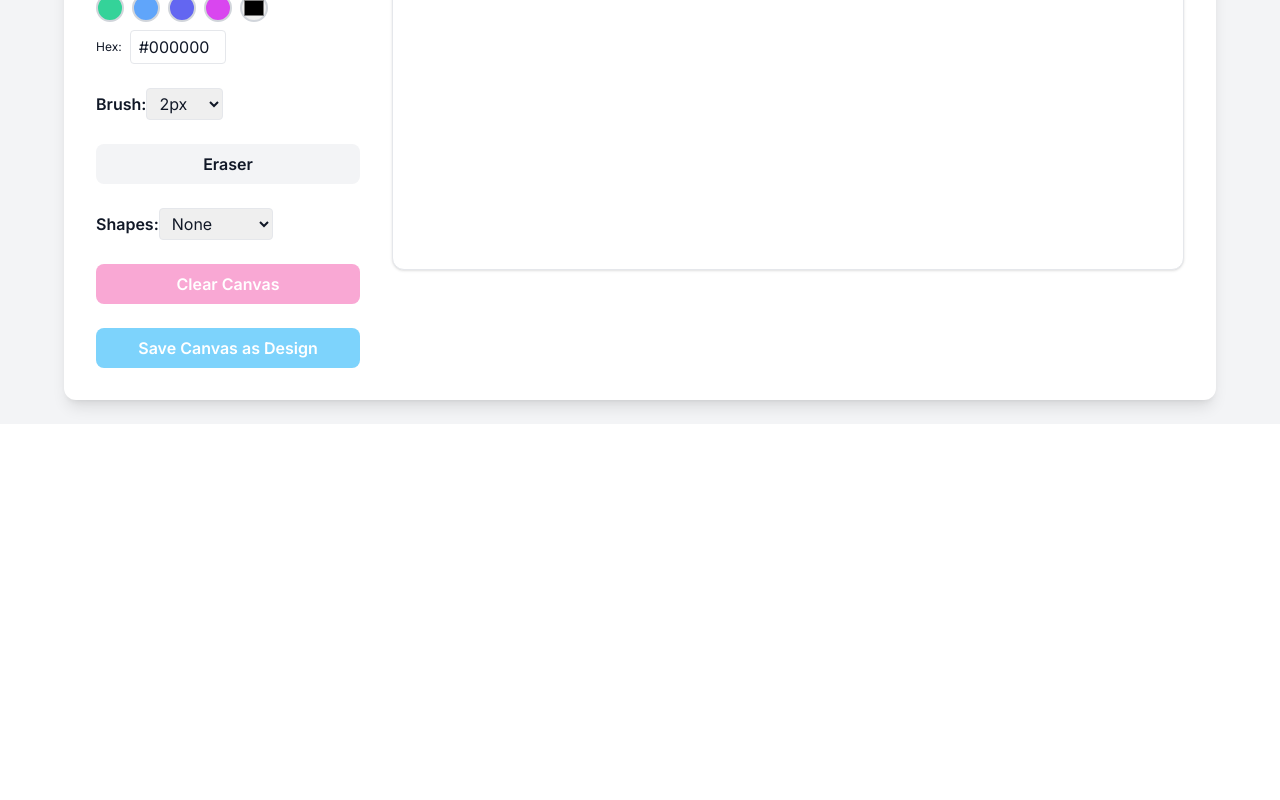
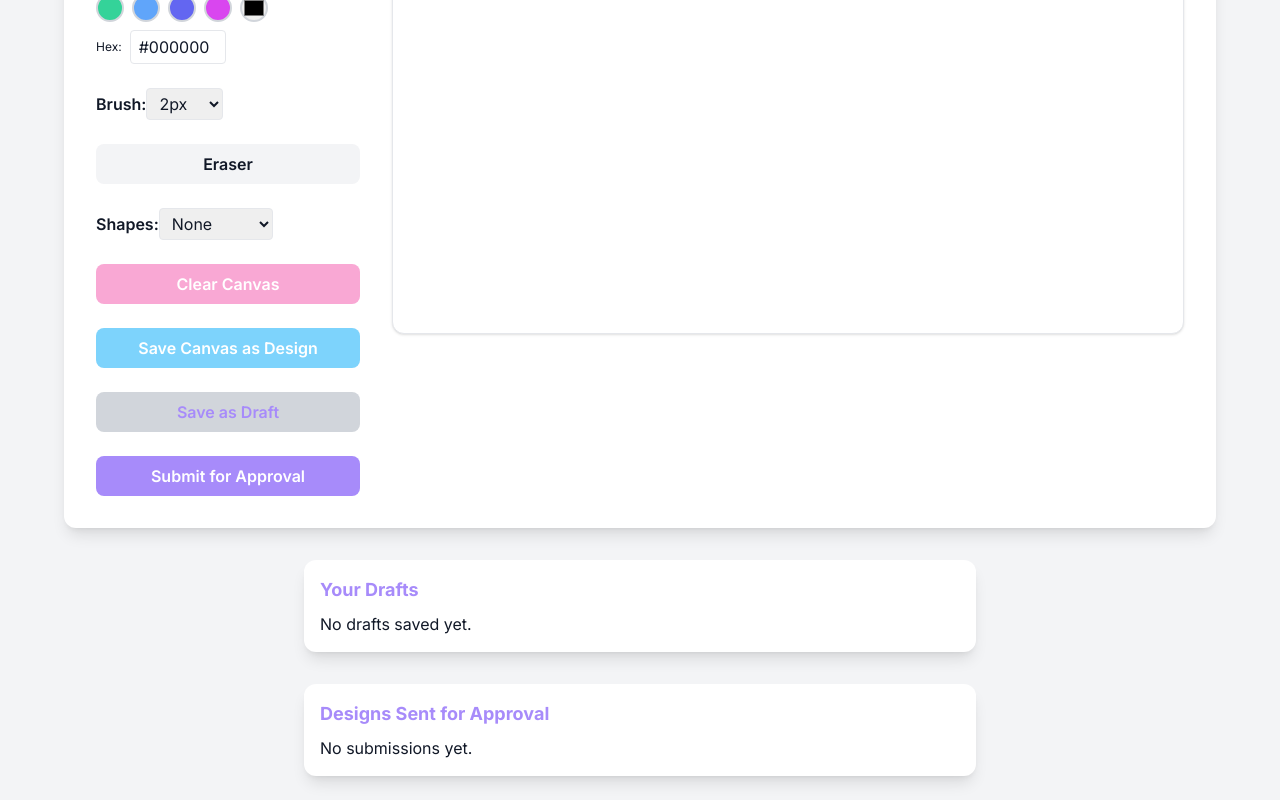
Before and after one commit to arandomjss/DropMerch, a React (Vite) app: page /design-studio in a window 1280 px wide. Shown: the part 440-1240 px from the top of the page. Before the commit the page ends 864 px from the top, so only its background shows below. Built offline with nearby package versions, Linux system fonts and the light colour scheme.

Commit message:
design sutdio drafts and sending approvals to admin

```diff
--- a/src/pages/DesignStudio.tsx
+++ b/src/pages/DesignStudio.tsx
@@ -24,6 +24,8 @@ const DesignStudio: React.FC = () => {
   const [loading, setLoading] = useState(false);
   const [message, setMessage] = useState("");
   const [uploadedImage, setUploadedImage] = useState<string | null>(null);
+  const [drafts, setDrafts] = useState<any[]>([]);
+  const [submissions, setSubmissions] = useState<any[]>([]);
 
   // Responsive canvas size
   React.useEffect(() => {
@@ -210,6 +212,81 @@ const DesignStudio: React.FC = () => {
     setLoading(false);
   };
 
+  // Save as draft
+const handleSaveDraft = async () => {
+    if (!canvasRef.current || !user) return;
+    setLoading(true);
+    setMessage("");
+    const dataUrl = canvasRef.current.toDataURL("image/png");
+    const res = await fetch(dataUrl);
+    const blob = await res.blob();
+    const filePath = `${user.id}/${Date.now()}_draft.png`;
+    const { error: uploadError } = await supabase.storage
+      .from("designs")
+      .upload(filePath, blob, { upsert: true });
+    if (uploadError) {
+      setMessage("Failed to upload draft.");
+      setLoading(false);
+      return;
+    }
+    const { data } = supabase.storage.from("designs").getPublicUrl(filePath);
+    const image_url = data.publicUrl;
+    const { error } = await supabase.from("designs").insert([
+      {
+        user_id: user.id,
+        title: title || "Untitled Draft",
+        image_url,
+        status: "draft",
+        display_on_profile: false,
+      },
+    ]);
+    if (!error) {
+      setTitle("");
+      setMessage("Draft saved!");
+      fetchDrafts(); // Refresh drafts
+    } else {
+      setMessage("Failed to save draft.");
+    }
+    setLoading(false);
+  };
+
+  // Submit for approval
+  const handleSubmitForApproval = async () => {
+    if (!canvasRef.current || !user) return;
+    setLoading(true);
+    setMessage("");
+    const dataUrl = canvasRef.current.toDataURL("image/png");
+    const res = await fetch(dataUrl);
+    const blob = await res.blob();
+    const filePath = `${user.id}/${Date.now()}_submission.png`;
+    const { error: uploadError } = await supabase.storage
+      .from("designs")
+      .upload(filePath, blob, { upsert: true });
+    if (uploadError) {
+      setMessage("Failed to upload submission.");
+      setLoading(false);
+      return;
+    }
+    const { data } = supabase.storage.from("designs").getPublicUrl(filePath);
+    const image_url = data.publicUrl;
+    const { error } = await supabase.from("design_submissions").insert([
+      {
+        user_id: user.id,
+        title: title || "Untitled Submission",
+        image_url,
+        status: "pending",
+      },
+    ]);
+    if (!error) {
+      setTitle("");
+      setMessage("Design submitted for approval!");
+      fetchSubmissions(); // Refresh submissions
+    } else {
+      setMessage("Failed to submit design.");
+    }
+    setLoading(false);
+  };
+
   // Save canvas as image and upload
   const handleSaveCanvas = async () => {
     if (!canvasRef.current || !user) return;
@@ -249,6 +326,42 @@ const DesignStudio: React.FC = () => {
     }
     setLoading(false);
   };
+
+  const fetchDrafts = async () => {
+      if (!user) return;
+      const { data } = await supabase
+        .from("designs")
+        .select("*")
+        .eq("user_id", user.id)
+        .eq("status", "draft");
+      setDrafts(data || []);
+    };
+
+    const fetchSubmissions = async () => {
+      if (!user) return;
+      const { data } = await supabase
+        .from("design_submissions")
+        .select("*")
+        .eq("user_id", user.id);
+      setSubmissions(data || []);
+    };
+
+    React.useEffect(() => {
+      fetchDrafts();
+      fetchSubmissions();
+    }, [user]);
+
+    const handleLoadDraft = (imageUrl: string) => {
+      if (!canvasRef.current) return;
+      const ctx = canvasRef.current.getContext("2d");
+      const img = new window.Image();
+      img.crossOrigin = "anonymous";
+      img.src = imageUrl;
+      img.onload = () => {
+        ctx?.clearRect(0, 0, canvasRef.current!.width, canvasRef.current!.height);
+        ctx?.drawImage(img, 0, 0, canvasRef.current!.width, canvasRef.current!.height);
+      };
+    };
 
   return (
     <div className="min-h-[80vh] flex flex-col items-center justify-center px-2 py-6 bg-genzGray">
@@ -366,8 +479,6 @@ const DesignStudio: React.FC = () => {
               >
                 {isEraser ? "Eraser (Active)" : "Eraser"}
               </button>
-
-
               <div>
                 <span className="font-semibold">Shapes:</span>
                 <select
@@ -392,6 +503,22 @@ const DesignStudio: React.FC = () => {
                 disabled={loading}
               >
                 {loading ? "Saving..." : "Save Canvas as Design"}
+              </button>
+              {/* Save as Draft */}
+              <button
+                onClick={handleSaveDraft}
+                className="px-4 py-2 rounded-lg bg-gray-300 text-genzPurple font-semibold mt-2"
+                disabled={loading}
+              >
+                {loading ? "Saving..." : "Save as Draft"}
+              </button>
+              {/* Submit for Approval */}
+              <button
+                onClick={handleSubmitForApproval}
+                className="px-4 py-2 rounded-lg bg-genzPurple text-white font-semibold mt-2"
+                disabled={loading}
+              >
+                {loading ? "Submitting..." : "Submit for Approval"}
               </button>
               {message && <div className="text-genzPink">{message}</div>}
             </div>
@@ -425,6 +552,48 @@ const DesignStudio: React.FC = () => {
           )}
         </div>
       </div>
+      {/* Drafts Section */}
+      <div className="w-full max-w-2xl bg-white rounded-xl shadow-lg p-4 mt-8">
+        <h3 className="text-lg font-bold text-genzPurple mb-2">Your Drafts</h3>
+        {drafts.length === 0 && <div className="text-genzGray-700">No drafts saved yet.</div>}
+        <div className="grid grid-cols-2 gap-4">
+          {drafts.map((draft) => (
+            <div key={draft.id} className="flex flex-col items-center border rounded-lg p-2">
+              <img src={draft.image_url} alt={draft.title} className="w-24 h-24 object-contain rounded mb-2" />
+              <div className="font-semibold">{draft.title}</div>
+              <a href={draft.image_url} download>
+                <button className="mt-2 text-xs bg-genzBlue text-white px-3 py-1 rounded">Download</button>
+              </a>
+              <button
+                className="mt-2 text-xs bg-genzPurple text-white px-3 py-1 rounded"
+                onClick={() => handleLoadDraft(draft.image_url)}
+              >
+                Load Draft
+              </button>
+            </div>
+          ))}
+        </div>
+      </div>
+      {/* Submissions Section */}
+      <div className="w-full max-w-2xl bg-white rounded-xl shadow-lg p-4 mt-8">
+        <h3 className="text-lg font-bold text-genzPurple mb-2">Designs Sent for Approval</h3>
+        {submissions.length === 0 && <div className="text-genzGray-700">No submissions yet.</div>}
+        <div className="grid grid-cols-2 gap-4">
+          {submissions.map((sub) => (
+            <div key={sub.id} className="flex flex-col items-center border rounded-lg p-2">
+              <img src={sub.image_url} alt={sub.title} className="w-24 h-24 object-contain rounded mb-2" />
+              <div className="font-semibold">{sub.title}</div>
+              <div className={`mt-2 text-xs px-3 py-1 rounded ${
+                sub.status === "pending" ? "bg-yellow-200 text-yellow-800" :
+                sub.status === "approved" ? "bg-green-200 text-green-800" :
+                "bg-red-200 text-red-800"
+              }`}>
+                {sub.status.charAt(0).toUpperCase() + sub.status.slice(1)}
+              </div>
+            </div>
+          ))}
+        </div>
+      </div>
     </div>
   );
 };
```
